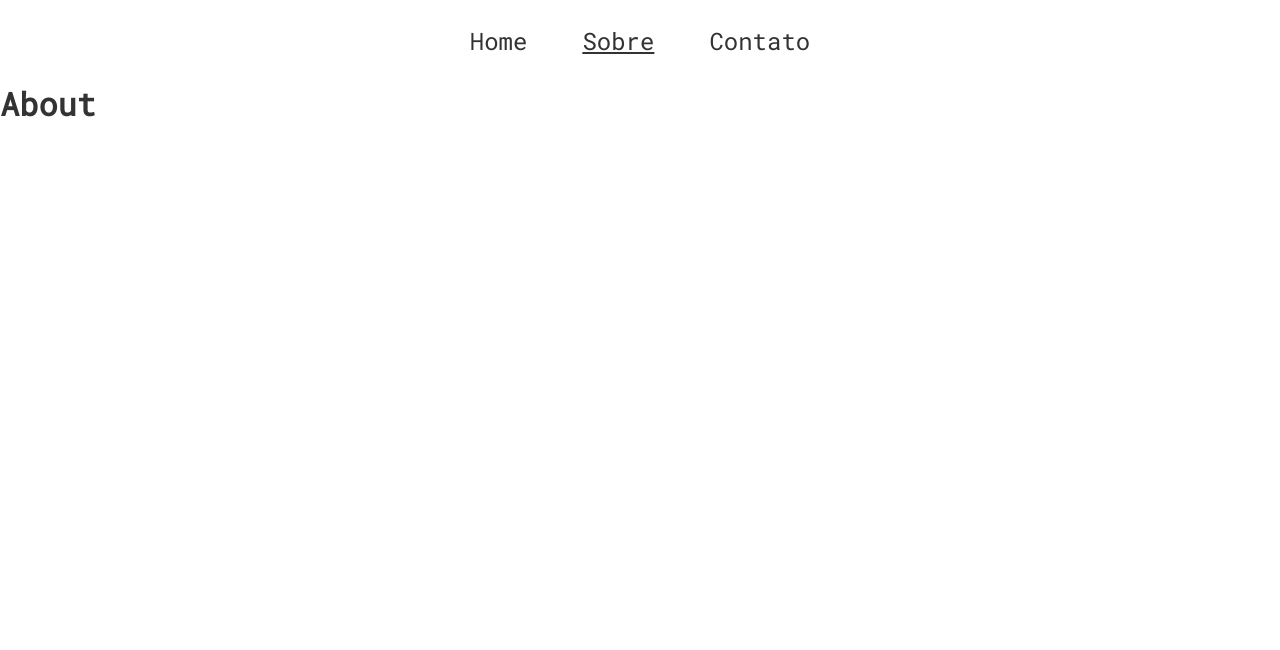
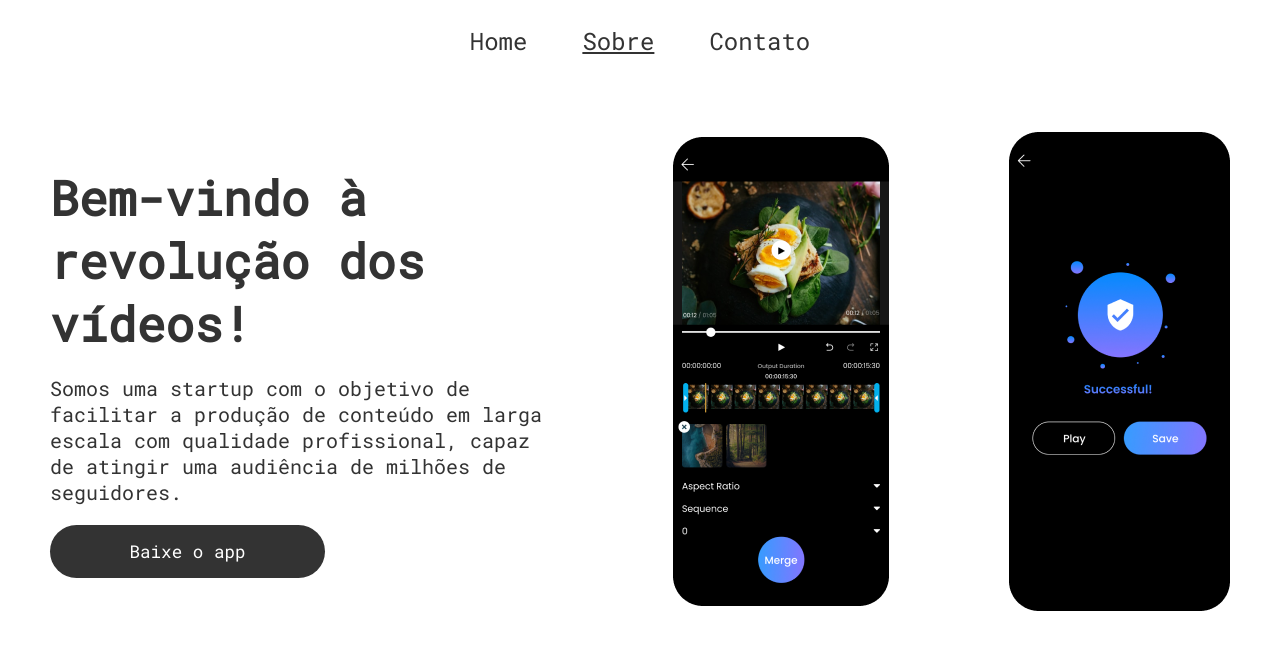
Before and after one commit to vitor-chaves-lima/fiap-react-checkpoint-1, a React (Vite) app: page /about in a window 1280 px wide. Shown: the top 650 px of the page. Built offline with nearby package versions, Linux system fonts and the light colour scheme.

Commit message:
start about page

```diff
--- a/src/components/Hero/index.jsx
+++ b/src/components/Hero/index.jsx
@@ -7,12 +7,12 @@ const HeroPropType = PropTypes.shape({
 	headline: PropTypes.string.isRequired,
 	description: PropTypes.string.isRequired,
 	callToAction: PropTypes.string.isRequired,
-	heroImageSource: PropTypes.string.isRequired,
+	heroElement: PropTypes.element.isRequired,
 }).isRequired;
 
 /* =================== Main Component ================== */
 
-function Hero({ headline, description, callToAction, heroImageSource }) {
+function Hero({ headline, description, callToAction, heroElement }) {
 	return (
 		<section className="hero-section">
 			<div className="headline">
@@ -21,9 +21,7 @@ function Hero({ headline, description, callToAction, heroImageSource }) {
 				<button className="call-to-action">{callToAction}</button>
 			</div>
 
-			<div>
-				<img className="hero" src={heroImageSource} />
-			</div>
+			{heroElement}
 		</section>
 	);
 }
--- /dev/null
+++ b/src/pages/About/index.jsx
@@ -0,0 +1,30 @@
+import Hero from "../../components/Hero";
+import AboutHeroImage1 from "../../assets/images/about_hero_image_1.png";
+import AboutHeroImage2 from "../../assets/images/about_hero_image_2.png";
+
+/* =================== Main Component ================== */
+
+function AboutPage() {
+	const heroContent = {
+		headline: "Bem-vindo à revolução dos vídeos!",
+		description:
+			"Somos uma startup com o objetivo de facilitar a produção de conteúdo em larga escala com qualidade profissional, capaz de atingir uma audiência de milhões de seguidores.",
+		callToAction: "Baixe o app",
+		heroElement: (
+			<>
+				<img src={AboutHeroImage1} alt="Hero 1" />
+				<img src={AboutHeroImage2} alt="Hero 2" />
+			</>
+		),
+	};
+
+	return (
+		<>
+			<Hero {...heroContent} />
+		</>
+	);
+}
+
+/* ====================== Exports ====================== */
+
+export default AboutPage;
--- a/src/pages/Home/index.jsx
+++ b/src/pages/Home/index.jsx
@@ -45,7 +45,8 @@ function CardSection() {
 		<section className="card-section">
 			{cardsContent.map((card, index) => (
 				<Card
-					key={index}
+					key={"card-" + index}
+					number={index + 1}
 					backgroundColor={card.backgroundColor}
 					title={card.title}
 					description={card.description}
@@ -64,7 +65,7 @@ function HomePage() {
 		description:
 			"Descubra como produzir vídeos incríveis e cativantes para engajar sua audiência nas principais redes sociais do mundo.",
 		callToAction: "Comece Agora !",
-		heroImageSource: HeroImage,
+		heroElement: <img src={HeroImage} alt="Hero" />,
 	};
 
 	return (
--- a/src/routes.jsx
+++ b/src/routes.jsx
@@ -3,6 +3,7 @@ import { createBrowserRouter } from "react-router-dom";
 import BaseLayout from "./layouts/Base";
 import ErrorBoundary from "./components/ErrorBoundary";
 import HomePage from "./pages/Home";
+import AboutPage from "./pages/About";
 
 const router = createBrowserRouter([
 	{
@@ -15,7 +16,7 @@ const router = createBrowserRouter([
 			},
 			{
 				path: "/about",
-				element: <h1>About</h1>,
+				element: <AboutPage />,
 			},
 			{
 				path: "/contact",
```
Also changed, not shown: src/assets/images/about_hero_image_1.png (added), src/assets/images/about_hero_image_2.png (added).
